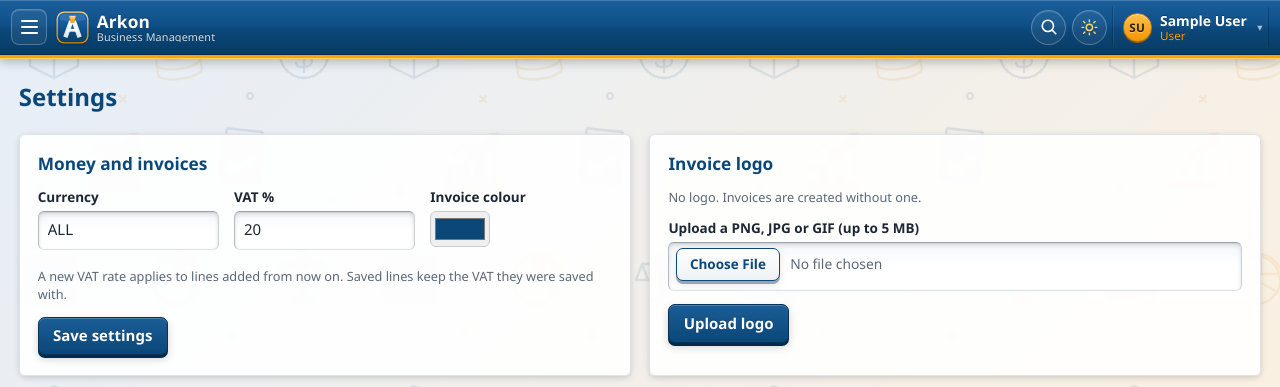
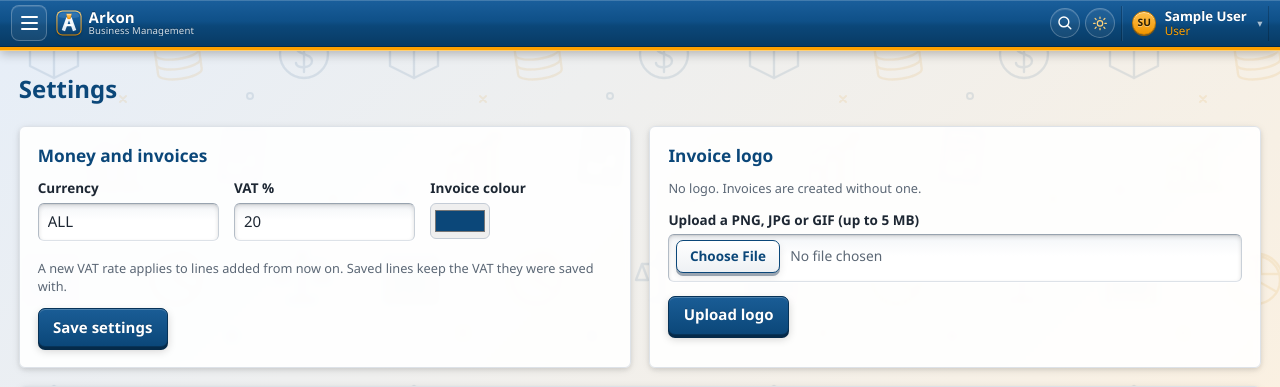
Before and after one commit to GLlgGL/Arkon, a Spring Boot app: page /settings in a window 1280 px wide. Shown: the top 387 px of the page. Run offline with Spring Boot 4, Linux system fonts and the light colour scheme; the visitor is signed in with stand-in values (Sample User, id 1); data that the repository does not hold is empty; some of the project's set-up classes (security, data sources, template engines, error pages and the like) are left out, and stand-ins take their place; database files in the repository are not loaded; some libraries are stand-ins or nearby versions.

Commit message:
Compact top bar

```diff
--- a/src/main/resources/static/css/app.css
+++ b/src/main/resources/static/css/app.css
@@ -2483,3 +2483,24 @@ html[data-theme="dark"] .view-switch a.on { background: #0b4779; color: #fff; }
 .reg-table td:nth-child(3) { min-width: 14rem; }
 .reg-table .reg-in, .reg-table .reg-out { width: 8.5rem; text-align: right; }
 .reg-balance { font-size: 1.15rem; display: block; padding-top: .45rem; }
+
+/* =====================================================================
+   Compact top bar: less height, slightly smaller text and buttons
+   (phones keep larger touch targets)
+   ===================================================================== */
+.topbar .brand { padding: .3rem 1rem .3rem 0; gap: .45rem; }
+.topbar .brand-logo { width: 1.75rem; height: 1.75rem; }
+.topbar .brand-name { font-size: 1rem; }
+.topbar .brand-tagline { font-size: .64rem; }
+.menu a.top, .menu summary { padding: 0 .72rem; font-size: .88rem; }
+.menu summary.acct { padding-top: .2rem; padding-bottom: .2rem; }
+.menu summary.acct .avatar.small { width: 1.6rem; height: 1.6rem; font-size: .68rem; }
+.menu summary.acct .acct-text b { font-size: .82rem; }
+.menu summary.acct .acct-text small { font-size: .66rem; }
+.search-btn, .theme-toggle { width: 2rem !important; height: 2rem !important; }
+.search-btn svg, .theme-toggle svg { width: 1.05rem; height: 1.05rem; }
+.bell-wrap .bell-btn { width: 2rem; height: 2rem; }
+@media (max-width: 720px) {
+  .search-btn, .theme-toggle { width: 2.35rem !important; height: 2.35rem !important; }
+  .topbar .brand-logo { width: 1.9rem; height: 1.9rem; }
+}
```
